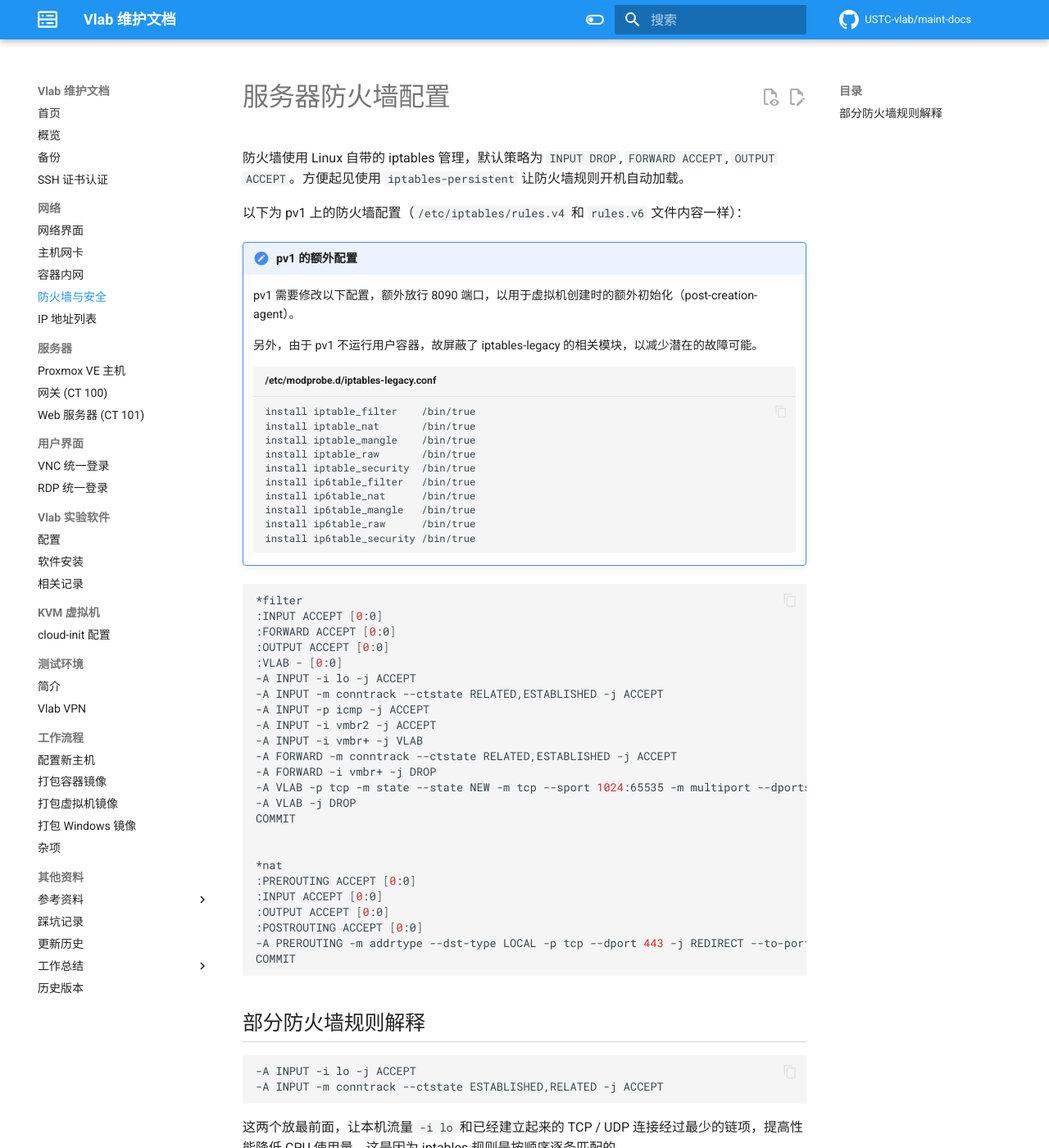
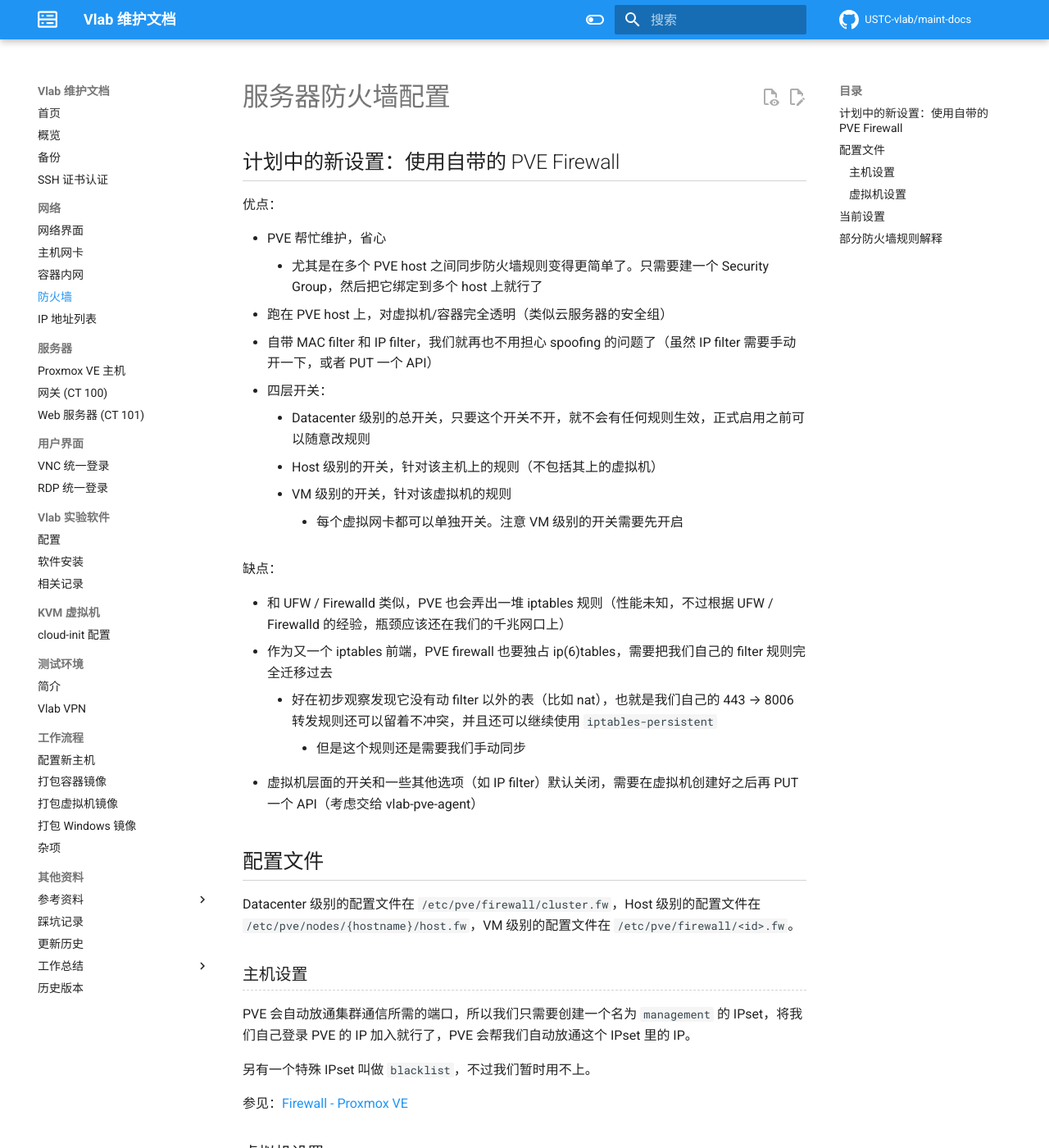
Before and after one commit to USTC-vlab/maint-docs, an MkDocs documentation site: the page built from docs/networking/firewall.md, in a window 1280 px wide and 1400 px high. Shown: the whole window at 82% size. Built offline with MkDocs 1.6.1 and Material for MkDocs 9.7.7, drawn with Linux system fonts in a browser that asks for light colours; comment, search, counter and statistics services are not loaded; some of the changed text lies outside the part shown.

Commit message:
firewall: Add research of PVE firewall, prepare for migration

````diff
--- a/docs/networking/firewall.md
+++ b/docs/networking/firewall.md
@@ -1,4 +1,70 @@
 # 服务器防火墙配置
+
+## 计划中的新设置：使用自带的 PVE Firewall {#pve-firewall}
+
+优点：
+
+- PVE 帮忙维护，省心
+    - 尤其是在多个 PVE host 之间同步防火墙规则变得更简单了。只需要建一个 Security Group，然后把它绑定到多个 host 上就行了
+- 跑在 PVE host 上，对虚拟机/容器完全透明（类似云服务器的安全组）
+- 自带 MAC filter 和 IP filter，我们就再也不用担心 spoofing 的问题了（虽然 IP filter 需要手动开一下，或者 PUT 一个 API）
+- 四层开关：
+    - Datacenter 级别的总开关，只要这个开关不开，就不会有任何规则生效，正式启用之前可以随意改规则
+    - Host 级别的开关，针对该主机上的规则（不包括其上的虚拟机）
+    - VM 级别的开关，针对该虚拟机的规则
+        - 每个虚拟网卡都可以单独开关。注意 VM 级别的开关需要先开启
+
+缺点：
+
+- 和 UFW / Firewalld 类似，PVE 也会弄出一堆 iptables 规则（性能未知，不过根据 UFW / Firewalld 的经验，瓶颈应该还在我们的千兆网口上）
+- 作为又一个 iptables 前端，PVE firewall 也要独占 ip(6)tables，需要把我们自己的 filter 规则完全迁移过去
+    - 好在初步观察发现它没有动 filter 以外的表（比如 nat），也就是我们自己的 443 → 8006 转发规则还可以留着不冲突，并且还可以继续使用 `iptables-persistent`
+        - 但是这个规则还是需要我们手动同步
+- 虚拟机层面的开关和一些其他选项（如 IP filter）默认关闭，需要在虚拟机创建好之后再 PUT 一个 API（考虑交给 vlab-pve-agent）
+
+## 配置文件 {#config}
+
+Datacenter 级别的配置文件在 `/etc/pve/firewall/cluster.fw`，Host 级别的配置文件在 `/etc/pve/nodes/{hostname}/host.fw`，VM 级别的配置文件在 `/etc/pve/firewall/<id>.fw`。
+
+### 主机设置 {#config-host}
+
+PVE 会自动放通集群通信所需的端口，所以我们只需要创建一个名为 `management` 的 IPset，将我们自己登录 PVE 的 IP 加入就行了，PVE 会帮我们自动放通这个 IPset 里的 IP。
+
+另有一个特殊 IPset 叫做 `blacklist`，不过我们暂时用不上。
+
+参见：[Firewall - Proxmox VE](https://pve.proxmox.com/wiki/Firewall)
+
+### 虚拟机设置 {#config-vm}
+
+我们在 datacenter 上建一个 Security Group 叫 `vlab-vm` 用来配置需要对所有虚拟机的生效的规则，比如针对 code-server 和 VNC 的防火墙可以通过这种方式部署在虚拟机外面。
+
+```ini
+[OPTIONS]
+
+policy_in: ACCEPT
+ipfilter: 1
+macfilter: 1
+enable: 1
+
+[RULES]
+
+GROUP vlab-vm
+```
+
+配置过程：在网页上将 VM 1095 配好之后，进入 `/etc/pve/firewall`，将 `1095.fw` 为每个 VM 复制一份，参考代码如下：
+
+```shell
+for id in $(jq -r '.ids | keys | .[]' /etc/pve/.vmlist); do
+  [ $id -gt 1000 -a $id -lt 10000 -a $id -ne 1095 ] || continue
+  cp 1095.fw $id.fw
+done
+```
+
+!!! tip "计划更新"
+
+    我们计划在下次维护时全面切换到 PVE firewall，以下信息是目前的手工配置。
+
+## 当前设置 {#current}
 
 防火墙使用 Linux 自带的 iptables 管理，默认策略为 `INPUT DROP`, `FORWARD ACCEPT`, `OUTPUT ACCEPT`。方便起见使用 `iptables-persistent` 让防火墙规则开机自动加载。
 
@@ -8,7 +74,7 @@
 
     pv1 需要修改以下配置，额外放行 8090 端口，以用于虚拟机创建时的额外初始化（post-creation-agent）。
 
-    另外，由于 pv1 不运行用户容器，故屏蔽了 iptables-legacy 的相关模块，以减少潜在的故障可能。
+    另外，由于 pv1 不运行用户容器，故屏蔽了 iptables-legacy 的相关模块，以<s>减少潜在的故障可能</s>展示闲着没事干的精神。
 
     ```shell title="/etc/modprobe.d/iptables-legacy.conf"
     install iptable_filter    /bin/true
--- a/mkdocs.yml
+++ b/mkdocs.yml
@@ -90,7 +90,7 @@
     - 网络界面: networking/index.md
     - 主机网卡: networking/host.md
     - 容器内网: networking/intranet.md
-    - 防火墙与安全: networking/firewall.md
+    - 防火墙: networking/firewall.md
     - IP 地址列表: networking/ips.md
   - 服务器:
     - Proxmox VE 主机: servers/pve.md
````
